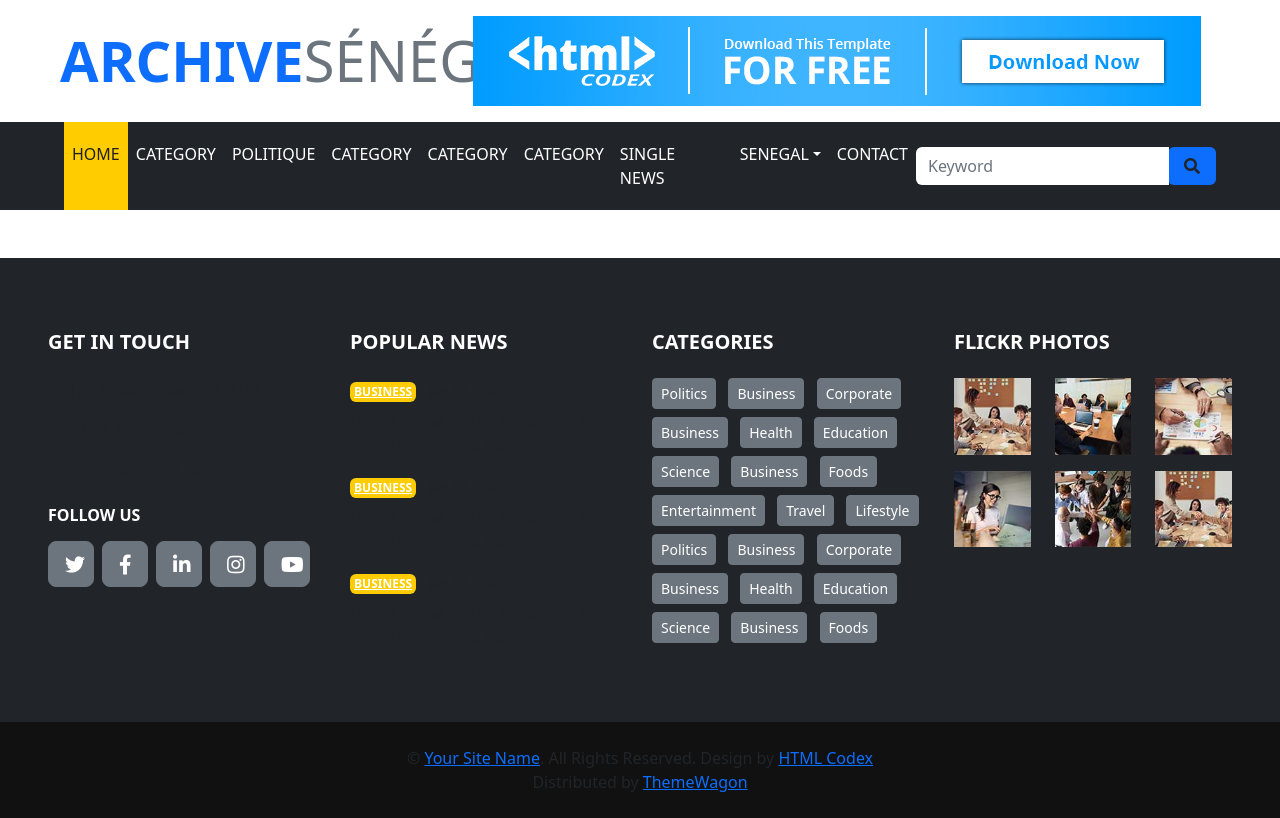
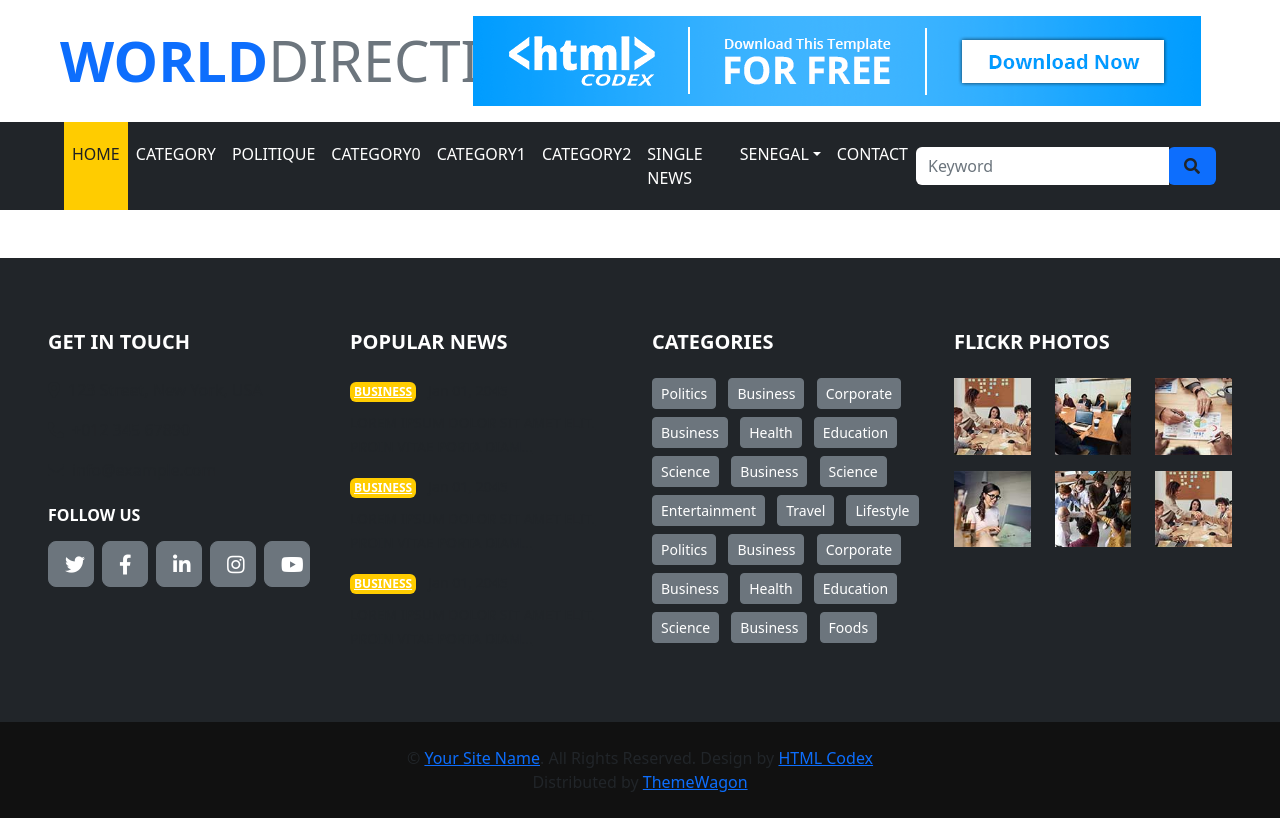
Before and after one commit to Kountade/newsenegal, a Django app: template senegal/templates/pages/news.html in a window 1280 px wide. Shown: the part 40-858 px from the top of the page. Run offline with Django 4.2, Linux system fonts and the light colour scheme; the template is opened without the code that fills it, so the values that code supplies are empty; some libraries are stand-ins or nearby versions.

Commit message:
world direction name change

```diff
--- a/archive_senegal/settings.py
+++ b/archive_senegal/settings.py
@@ -13,7 +13,6 @@ https://docs.djangoproject.com/en/4.2/ref/settings/
 from pathlib import Path
 
 import os
-
 
 # Build paths inside the project like this: BASE_DIR / 'subdir'.
 BASE_DIR = Path(__file__).resolve().parent.parent
--- a/senegal/templates/base.html
+++ b/senegal/templates/base.html
@@ -5,7 +5,7 @@
 
 <head>
     <meta charset="utf-8">
-    <title>Archive du Sénégal</title>
+    <title>World Direction </title>
     <meta content="width=device-width, initial-scale=1.0" name="viewport">
     <meta content="Free HTML Templates" name="keywords">
     <meta content="Free HTML Templates" name="description">
@@ -77,7 +77,7 @@
         <div class="row align-items-center bg-white py-3 px-lg-5">
             <div class="col-lg-4">
                 <a href="index.html" class="navbar-brand p-0 d-none d-lg-block">
-                    <h1 class="m-0 display-4 text-uppercase text-primary">Archive<span class="text-secondary font-weight-normal">Sénégal</span></h1>
+                    <h1 class="m-0 display-4 text-uppercase text-primary">World<span class="text-secondary font-weight-normal">Direction</span></h1>
                 </a>
             </div>
             <div class="col-lg-8 text-center text-lg-right">
@@ -101,14 +101,14 @@
                     <a href="index.html" class="nav-item nav-link active">Home</a>
                     <a href="category.html" class="nav-item nav-link">Category</a>
                     <a href="/politique" class="nav-item nav-link">Politique</a>
-                    <a href="category.html" class="nav-item nav-link">Category</a>
-                    <a href="category.html" class="nav-item nav-link">Category</a>
-                    <a href="category.html" class="nav-item nav-link">Category</a>
+                    <a href="category.html" class="nav-item nav-link">Category0</a>
+                    <a href="category.html" class="nav-item nav-link">Category1</a>
+                    <a href="category.html" class="nav-item nav-link">Category2</a>
                     <a href="single.html" class="nav-item nav-link">Single News</a>
                     <div class="nav-item dropdown">
                         <a href="#" class="nav-link dropdown-toggle" data-toggle="dropdown">Senegal</a>
                         <div class="dropdown-menu rounded-0 m-0">
-                            <a href="#" class="dropdown-item">Menu item 1</a>
+
                             <a href="#" class="dropdown-item">Menu item 2</a>
                             <a href="#" class="dropdown-item">Menu item 3</a>
                         </div>
@@ -181,7 +181,7 @@
                     <a href="" class="btn btn-sm btn-secondary m-1">Education</a>
                     <a href="" class="btn btn-sm btn-secondary m-1">Science</a>
                     <a href="" class="btn btn-sm btn-secondary m-1">Business</a>
-                    <a href="" class="btn btn-sm btn-secondary m-1">Foods</a>
+                    <a href="" class="btn btn-sm btn-secondary m-1">Science</a>
                     <a href="" class="btn btn-sm btn-secondary m-1">Entertainment</a>
                     <a href="" class="btn btn-sm btn-secondary m-1">Travel</a>
                     <a href="" class="btn btn-sm btn-secondary m-1">Lifestyle</a>
```
Also changed, not shown: archive_senegal/asgi.py (deleted, +0 -16 lines), archive_senegal/urls.py (deleted, +0 -27 lines), archive_senegal/wsgi.py (deleted, +0 -16 lines), archive_senegal/__init__.py (deleted).
